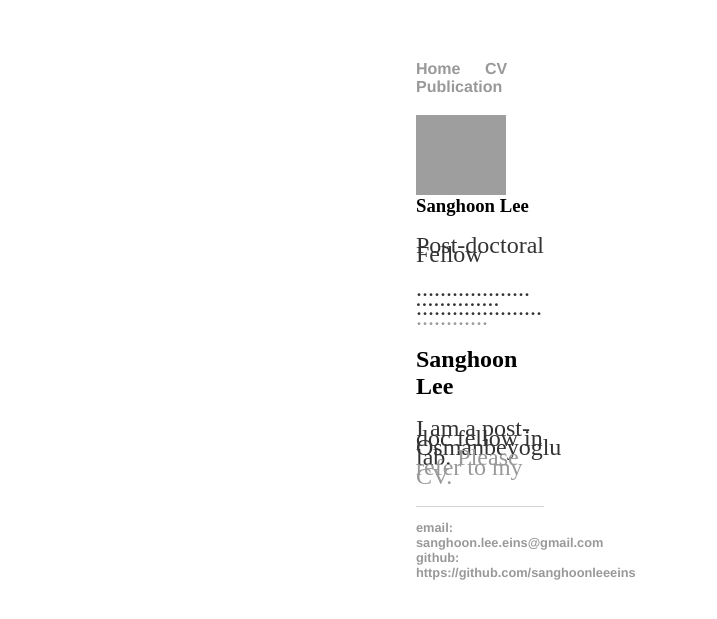
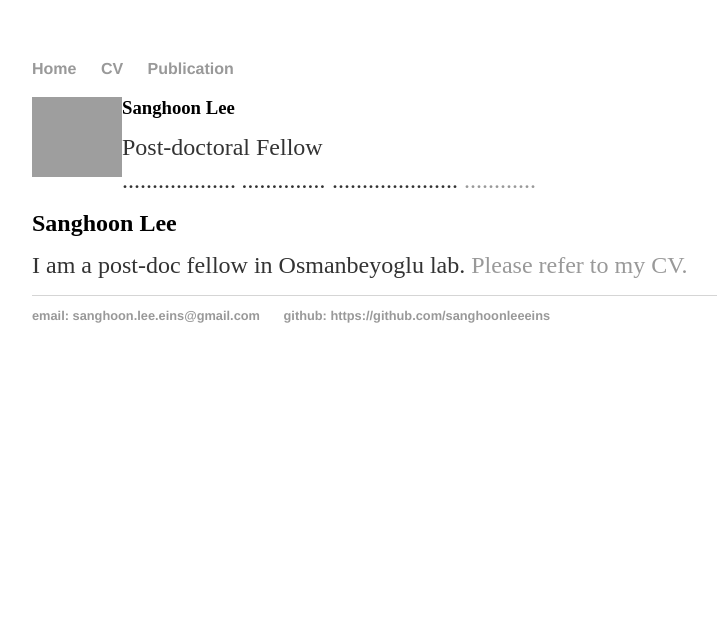
Before and after one commit to sanghoonleeeins/Practice.github.io, a Jekyll site: the page built from index.html, in a window 1280 px wide. Shown: the top 619 px of the page, without its empty margins (160-877 px from the left). Built offline with Jekyll 4.4.1, drawn with Linux system fonts in a browser that asks for light colours.

Commit message:
Update main.css

```diff
--- a/css/main.css
+++ b/css/main.css
@@ -1,6 +1,6 @@
 body {
     margin: 60px auto;
-    width: 10%;
+    width: 70%;
 }
 nav ul, footer ul {
     font-family:'Helvetica', 'Arial', 'Sans-Serif';
```
